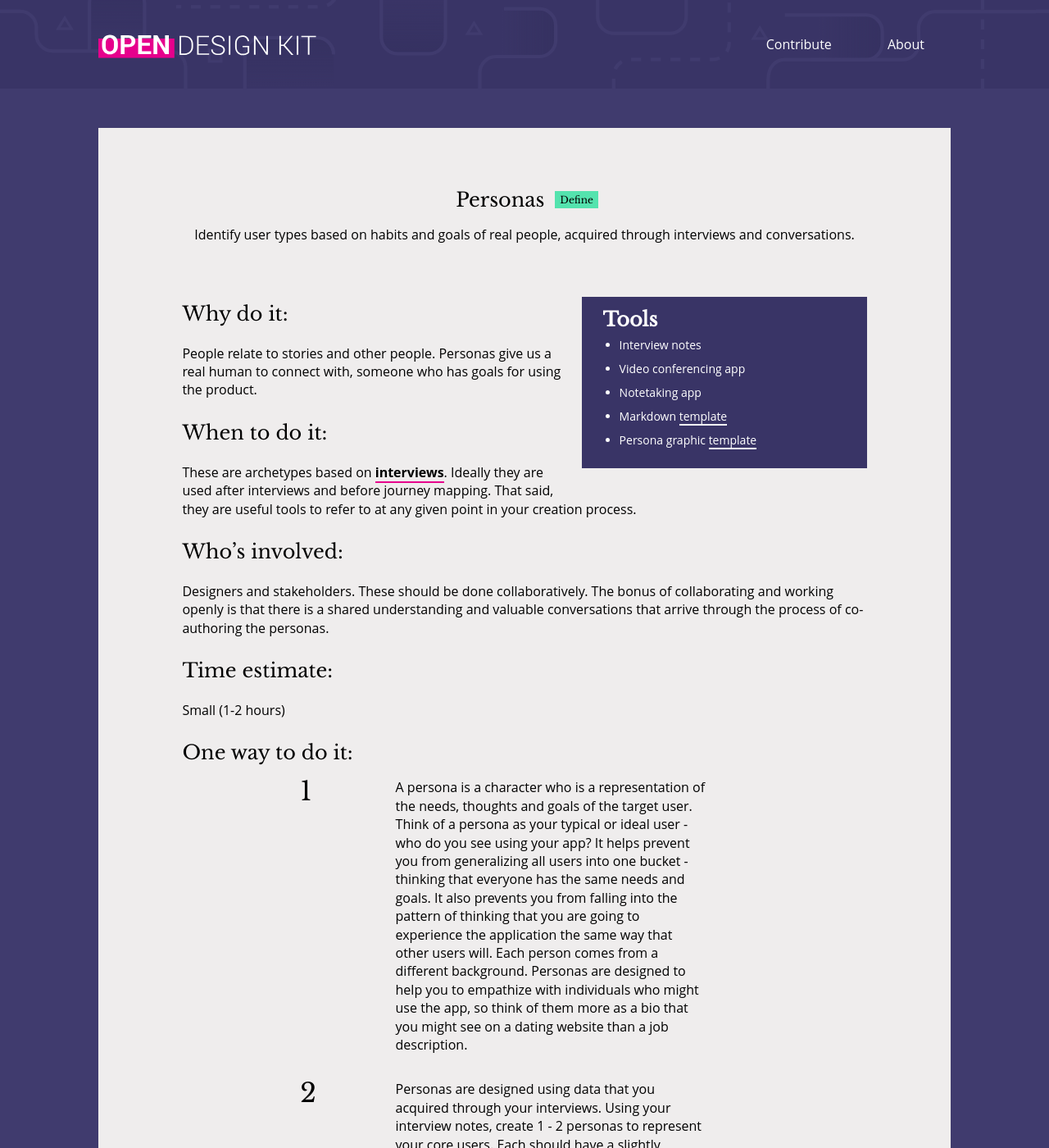
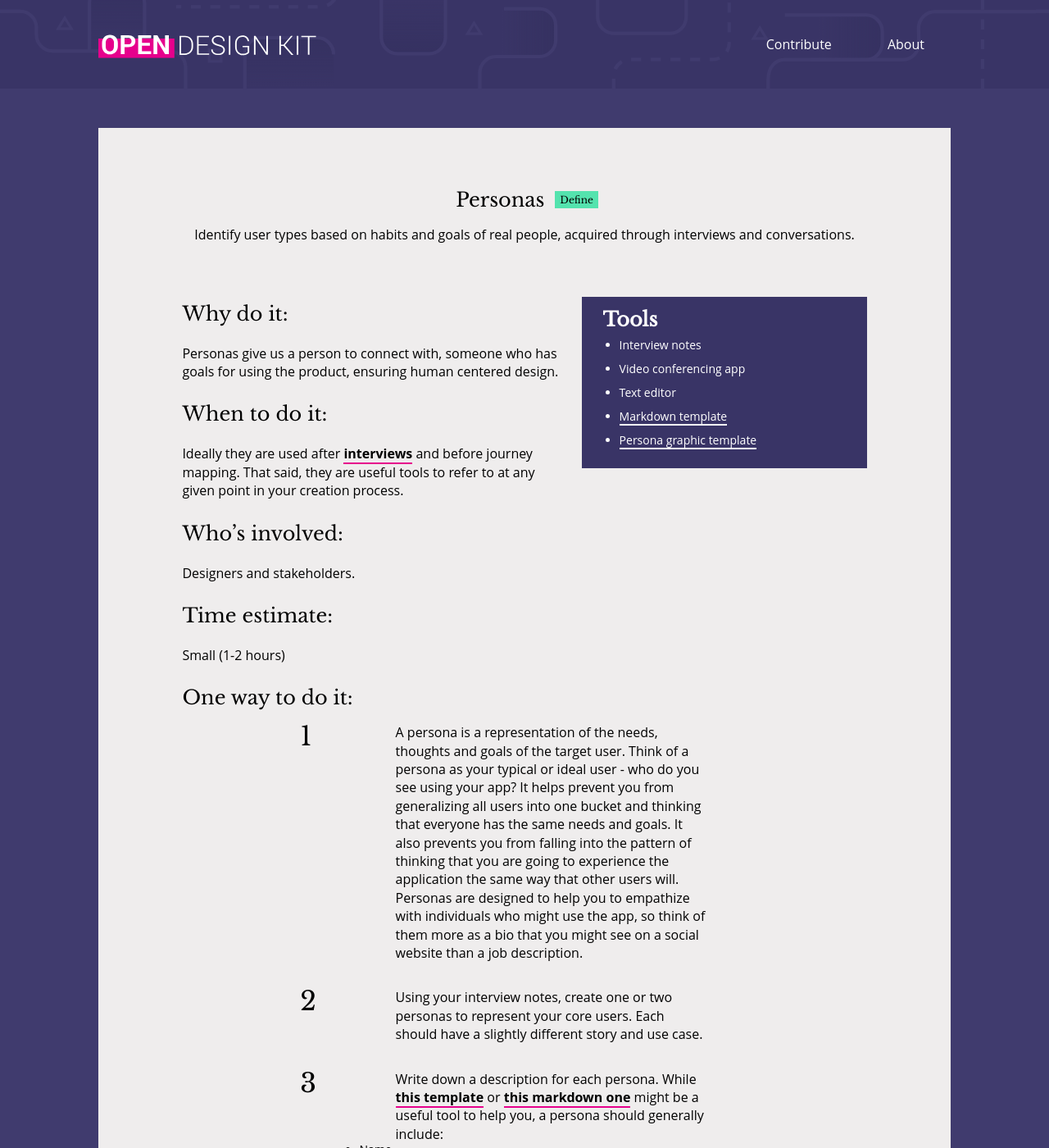
Before and after one commit to open-design-kit/opendesignkit, a Jekyll site: the page built from _methods/Personas.md, in a window 1280 px wide and 1400 px high. Shown: the whole window at 82% size. Built offline with Jekyll 4.4.1, drawn with Linux system fonts in a browser that asks for light colours; some of the changed text lies outside the part shown.

Commit message:
cleaned up links, punctuation and tools for personas

```diff
--- a/_methods/Personas.md
+++ b/_methods/Personas.md
@@ -7,23 +7,23 @@ teaser: Identify user types based on habits and goals of real people, acquired t
 tools:
     - Interview notes
     - Video conferencing app
-    - Notetaking app
-    - Markdown <a href="https://github.com/bocoup/workshop-training-design/blob/master/handouts/persona-template.md">template</a>
-    - Persona graphic <a href="https://github.com/bocoup/workshop-training-design/blob/master/handouts/persona-worksheet.png">template</a>
+    - Text editor
+    - <a href="https://github.com/bocoup/workshop-training-design/blob/master/handouts/persona-template.md">Markdown template</a>
+    -  <a href="https://github.com/bocoup/workshop-training-design/blob/master/handouts/persona-worksheet.png"> Persona graphic template</a>
 
 ---
 
 ## Why do it:
 
-People relate to stories and other people. Personas give us a real human to connect with, someone who has goals for using the product.
+Personas give us a person to connect with, someone who has goals for using the product, ensuring human centered design.
 
 ## When to do it:
 
-These are archetypes based on [interviews](/methods/interviews/). Ideally they are used after interviews and before journey mapping. That said, they are useful tools to refer to at any given point in your creation process.
+ Ideally they are used after [interviews](/methods/interviews/) and before journey mapping. That said, they are useful tools to refer to at any given point in your creation process.
 
 ## Who’s involved:
 
-Designers and stakeholders. These should be done collaboratively. The bonus of collaborating and working openly is that there is a shared understanding and valuable conversations that arrive through the process of co-authoring the personas.
+Designers and stakeholders.
 
 ## Time estimate:
 Small (1-2 hours)
@@ -31,11 +31,11 @@ Small (1-2 hours)
 ## One way to do it:
 
 
-1. A persona is a character who is a representation of the needs, thoughts and goals of the target user.  Think of a persona as your typical or ideal user - who do you see using your app? It helps prevent you from generalizing all users into one bucket - thinking that everyone has the same needs and goals. It also prevents you from falling into the pattern of thinking that you are going to experience the application the same way that other users will.  Each person comes from a different background. Personas are designed to help you to empathize with individuals who might use the app, so think of them more as a bio that you might see on a dating website than a job description.
+1. A persona is a representation of the needs, thoughts and goals of the target user.  Think of a persona as your typical or ideal user - who do you see using your app? It helps prevent you from generalizing all users into one bucket and thinking that everyone has the same needs and goals. It also prevents you from falling into the pattern of thinking that you are going to experience the application the same way that other users will.  Personas are designed to help you to empathize with individuals who might use the app, so think of them more as a bio that you might see on a social website than a job description.
 
-2. Personas are designed using data that you acquired through your interviews. Using your interview notes, create 1 - 2 personas to represent your core users. Each should have a slightly different story and use case.
+2. Using your interview notes, create one or two personas to represent your core users. Each should have a slightly different story and use case.
 
-3. Start by writing down a description for each persona. While [this template](https://github.com/bocoup/workshop-training-design/blob/master/handouts/persona-worksheet.png) or [this markdown one](https://github.com/bocoup/workshop-training-design/blob/master/handouts/persona-template.md) might be a useful tool to help you, a persona should generally include:
+3. Write down a description for each persona. While [this template](https://github.com/bocoup/workshop-training-design/blob/master/handouts/persona-worksheet.png) or [this markdown one](https://github.com/bocoup/workshop-training-design/blob/master/handouts/persona-template.md) might be a useful tool to help you, a persona should generally include:
 
     - Name
     - Age, gender
@@ -47,26 +47,24 @@ Small (1-2 hours)
 
     This list can be created and shared in a text editor such as [Google Docs](https://docs.google.com/) or [Etherpad](http://etherpad.org/).
 
-4. Craft a scenario in which that person would like to use your app,tool,service,product {insert your deliverable}. What would that user's motivations, goals and needs be? What are their pain points and challenges?
+4. Craft a scenario in which that person would like to use your product or service. What would that user's motivations, goals and needs be? What are their pain points and challenges? If you have a large number of participants on your call, have everyone break out into small teams (this is when a chat channel could come in handy) for 20 minutes. After the time is up, regroup and do a 5 to 10 minute verbal shareout. This will allow everyone to get on the same page  and hopefully it will also provide some inspiration. If there's time, get some initial feedback.
 
-    If you have a large number of participants on your call, have everyone break out into small teams (this is when a chat channel could come in handy) for 20 minutes. After the time is up, regroup and do a 5 - 10 minute verbal shareout. This will allow everyone to get on the same page - and hopefully it will also provide some inspiration. If there's time, now would be a good time to get some initial feedback.
+5. Finesse the persona by including an image, name, and quote that expresses the needs and goals of the user. This tends to take a bit of time, so give it to participants. Having fun with persona creation is one way to help them to better understand and gain empathy for users.  A tip of the trade here is to try using Creative Commons licensed images that you can find through Flickr. We highly recommend [these images](https://www.flickr.com/photos/wocintechchat/).
 
-5. Finesse the persona by including an image, name and quote that expresses the needs and goals of the user. This tends to take a bit of time, so give it to participants. Having fun with persona creation is one way to help them to better understand and gain empathy for users.  *Tip:* Try using Creative Commons licensed images that you can find through Flickr. We highly recommend [these images](https://www.flickr.com/photos/wocintechchat/).
-
-6. Get feedback on your personas. A great way to frame feedback requests is to ask people what they ‘like’ about the persona, and what they ‘wish’ could be done differently or included. This can be done in your chat channel, or in a document. This can also be achieved asynchronously by having an "I like" and "I wish" fill in the blank list at the bottom of your persona document. Ultimately, it's best to have a conversation about your decisions so that they are well informed.
+6. Get [feedback](/methods/feedback-session/) on your personas. This can be done in your chat channel, or in a document.  Ultimately, it's best to have a conversation about your decisions so that they are well informed.
 
 7. Take some time to alter the personas based on feedback. Sometimes you might come up with as many as eight different personas for a project! Try to see if you can cluster similar personas so that you eliminate duplicates. If you are still finding yourself with one too many personas, take a vote. Either in the chat app or on the note taking document, ask participants which persona should be the *core* user persona? In other words, who should you optimize your design for? *Tip:* Try using the Simple Poll app for Slack polls. It uses emojis to vote.
 
 8. One way to test if your persona is actually working might be to have someone try to describe the app or experience for your persona. What do they come up with?
 
-    You might put your persona to use by making a [Journey Map](https://github.com/bocoup/opendesignkit/issues/46) and realize that it's not quite right. It's totally understandable - and to some degree expected - that you will have to iterate  on your personas quite a bit. Your iteration, feedback, and testing will help you to validate any assumptions that you made with your personas.
+    You might put your persona to use by making a [Journey Map](https://github.com/bocoup/opendesignkit/issues/46) and realize that it's not quite right. It's expected that you will have to iterate  on your personas quite a bit. Your iteration, feedback, and testing will help you to validate any assumptions that you made with your personas.
 
 
 
 ---
 
 ## Examples:
-* [The Lyra Project - by Bocoup](https://github.com/vega/lyra/search?q=persona&type=Issues&utf8=%E2%9C%93)
+* [The Lyra Project](https://github.com/vega/lyra/search?q=persona&type=Issues&utf8=%E2%9C%93)
 * [The Coral Project](https://coralproject.net/meet-our-users/)
 * [Firefox User Types in North America](https://blog.mozilla.org/ux/2013/08/firefox-user-types-in-north-america/)
 * [IDEO Voting Challenge Personas](https://challenges.openideo.com/blog/personas-for-concepts)
```
Also changed, not shown: other parts of _methods/Personas.md (+4 -4 lines).
